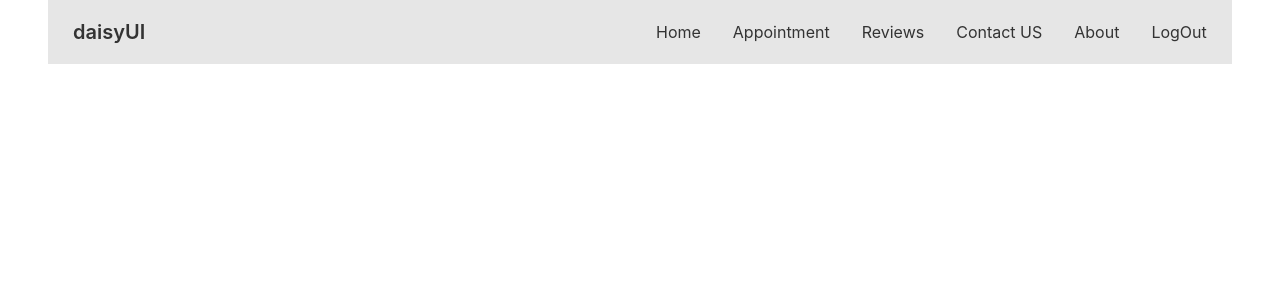
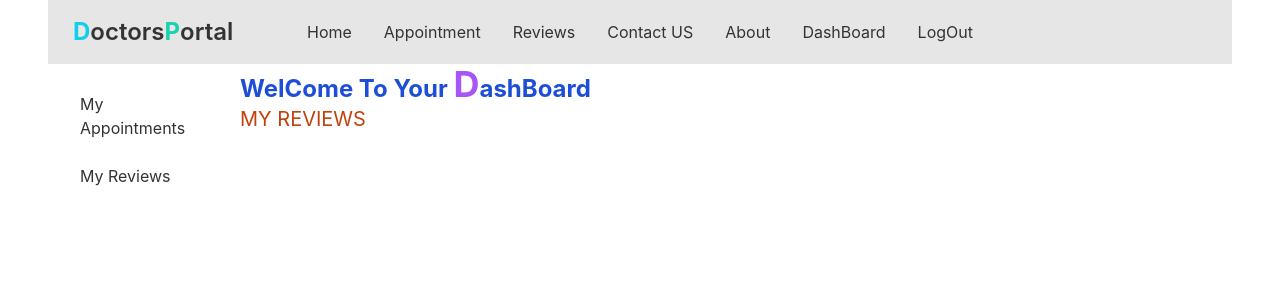
Before and after one commit to Niamul-Hasan/Doctors-portal-client, a React (Create React App) app: page /dash/myreview in a window 1280 px wide. Shown: the top 300 px of the page. Built offline with nearby package versions, Linux system fonts and the light colour scheme; no server answers; sample sign-in values are in the browser's storage.

Commit message:
dashboard is implemented by nested router

```diff
--- a/src/App.js
+++ b/src/App.js
@@ -9,6 +9,9 @@
 import 'react-toastify/dist/ReactToastify.css';
 import PrivateLogin from './Pages/Login/PrivateLogin';
 import Register from './Pages/Login/Social/Register';
+import DashBoard from './Pages/DashBoard/DashBoard';
+import MyAppointment from './Pages/DashBoard/MyAppointment';
+import MyReview from './Pages/DashBoard/MyReview';
 
 
 function App() {
@@ -20,6 +23,15 @@
         <Route path="/about" element={<About />}></Route>
         <Route path="/appointment" element={<PrivateLogin><Appointment />
         </PrivateLogin>}></Route>
+
+        {/* nested Route  */}
+        <Route path="/dash" element={<PrivateLogin><DashBoard />
+        </PrivateLogin>}>
+          <Route index element={<MyAppointment />}>
+          </Route>
+          <Route path='/dash/myreview' element={<MyReview />}></Route>
+        </Route>  {/* nested Route  */}
+
         <Route path="/login" element={<Login />}></Route>
         <Route path="/register" element={<Register />}></Route>
       </Routes>
--- /dev/null
+++ b/src/Pages/DashBoard/DashBoard.js
@@ -0,0 +1,28 @@
+import React from 'react';
+import { Link, Outlet } from 'react-router-dom';
+
+const DashBoard = () => {
+    return (
+        <div class="drawer drawer-mobile">
+            <input id="dashBoard" type="checkbox" class="drawer-toggle" />
+            <div class="drawer-content">
+                {/* <!-- Page content here --> */}
+                <span className='text-blue-700 font-bold text-2xl'>WelCome To Your <span className='text-purple-500 font-bold text-4xl'>D</span>ashBoard</span>
+                <Outlet></Outlet>
+
+
+            </div>
+            <div class="drawer-side">
+                <label for="dashBoard" class="drawer-overlay"></label>
+                <ul class="menu p-4 overflow-y-auto w-48 bg-base-100 text-base-content">
+                    {/* <!-- Sidebar content here --> */}
+                    <li><Link to='/dash'>My Appointments</Link></li>
+                    <li><Link to='myreview'>My Reviews</Link></li>
+                </ul>
+
+            </div>
+        </div>
+    );
+};
+
+export default DashBoard;
--- /dev/null
+++ b/src/Pages/DashBoard/MyAppointment.js
@@ -0,0 +1,50 @@
+import React, { useEffect, useState } from 'react';
+import { useAuthState } from 'react-firebase-hooks/auth';
+import auth from '../../firebase.init';
+
+const MyAppointment = () => {
+    const [appointments, setAppointments] = useState([]);
+    const [user] = useAuthState(auth);
+
+    useEffect(() => {
+        if (user) {
+            // console.log(user.email);
+            fetch(`http://localhost:5000/booking?email=${user.email}`)
+                .then(res => res.json())
+                .then(data => setAppointments(data));
+        }
+    }, [user])
+    return (
+        <div>
+            <h2 className='text-xl text-purple-600'>My Appointments: <span className='text-3xl text-orange-500'>{appointments.length}</span></h2>
+            <div class="overflow-x-auto mt-3">
+                <table class="table w-full">
+                    <thead>
+                        <tr>
+                            <th></th>
+                            <th>Name</th>
+                            <th>Date</th>
+                            <th>Time</th>
+                            <th>Treatment</th>
+                        </tr>
+                    </thead>
+                    <tbody>
+                        {
+                            appointments.map((a, index) => <tr>
+                                <th>{index + 1}</th>
+                                <td>{a.Patient}</td>
+                                <td>{a.Date}</td>
+                                <td>{a.Slot}</td>
+                                <td>{a.Treatment}</td>
+                            </tr>)
+                        }
+
+
+                    </tbody>
+                </table>
+            </div>
+        </div>
+    );
+};
+
+export default MyAppointment;
--- /dev/null
+++ b/src/Pages/DashBoard/MyReview.js
@@ -0,0 +1,11 @@
+import React from 'react';
+
+const MyReview = () => {
+    return (
+        <div>
+            <span className='uppercase text-xl text-orange-700'>my reviews</span>
+        </div>
+    );
+};
+
+export default MyReview;
--- a/src/Pages/Shared/Navbar.js
+++ b/src/Pages/Shared/Navbar.js
@@ -12,6 +12,7 @@
         <li><Link to='/reviews'>Reviews</Link></li>
         <li><Link to='/contact'>Contact US</Link></li>
         <li><Link to='/about'>About</Link></li>
+        {user && <li><Link to='/dash'>DashBoard</Link></li>}
         {user
             ? <li><button onClick={() => signOut(auth)}>LogOut</button></li>
             : <li><Link to='/login'>Login</Link></li>}
@@ -30,13 +31,23 @@
                         {navItem}
                     </ul>
                 </div>
-                <Link className="btn btn-ghost normal-case text-xl" to='/'>daisyUI</Link>
+                <Link className="btn btn-ghost normal-case text-2xl" to='/'><span
+                    className='text-primary font-bold'
+                >D</span>octors <span
+                    className='text-secondary font-bold'
+                > P</span>ortal</Link>
             </div>
             <div className="navbar-center hidden lg:flex">
                 <ul className="menu menu-horizontal p-0">
                     {navItem}
                 </ul>
             </div>
+            <div className="navbar-end">
+                <label for="dashBoard" className="btn btn-ghost lg:hidden">
+                    <svg xmlns="http://www.w3.org/2000/svg" className="h-5 w-5" fill="none" viewBox="0 0 24 24" stroke="currentColor"><path strokeLinecap="round" strokeLinejoin="round" strokeWidth="2" d="M4 6h16M4 12h8m-8 6h16" /></svg>
+                </label>
+            </div>
+
         </div>
     );
 };
```
